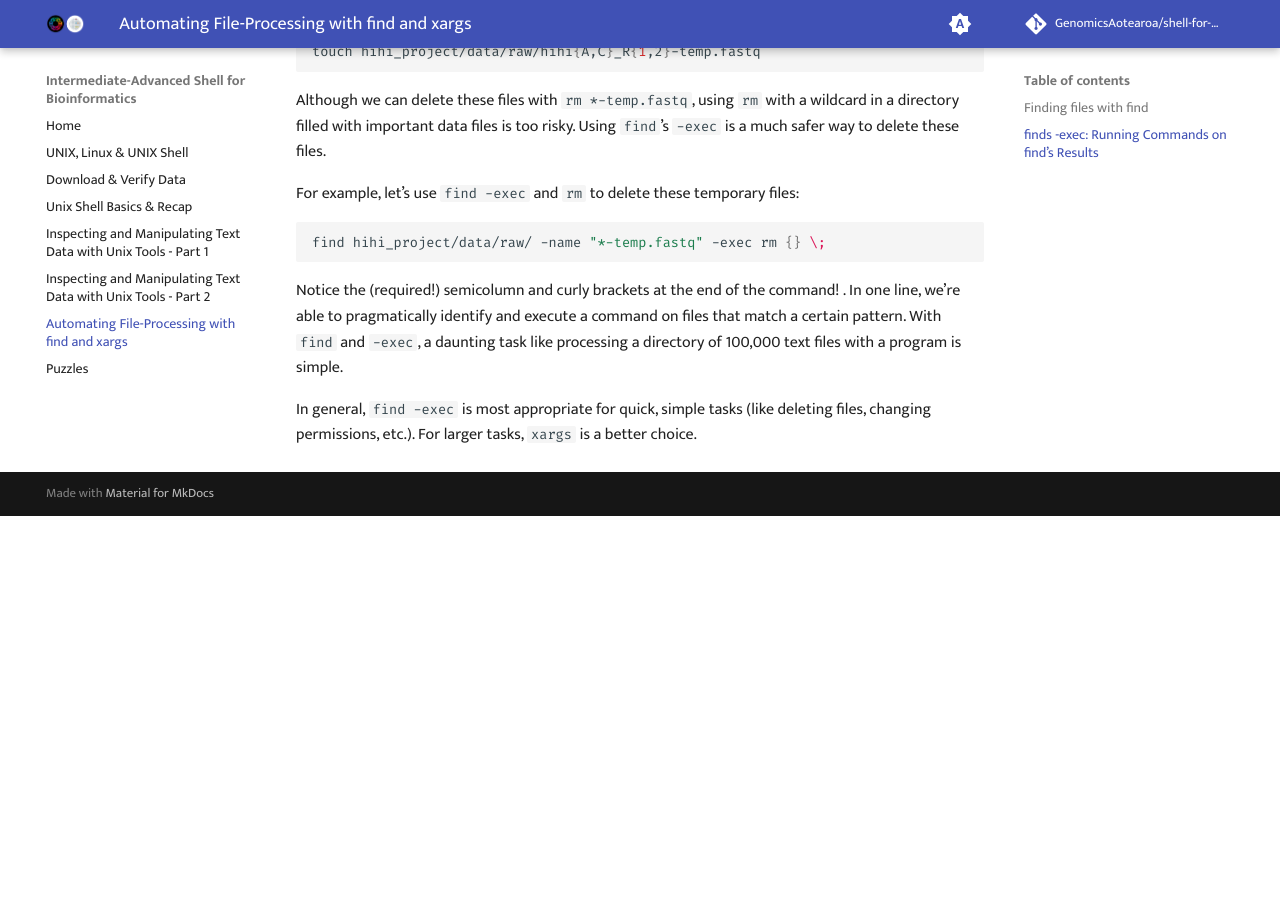
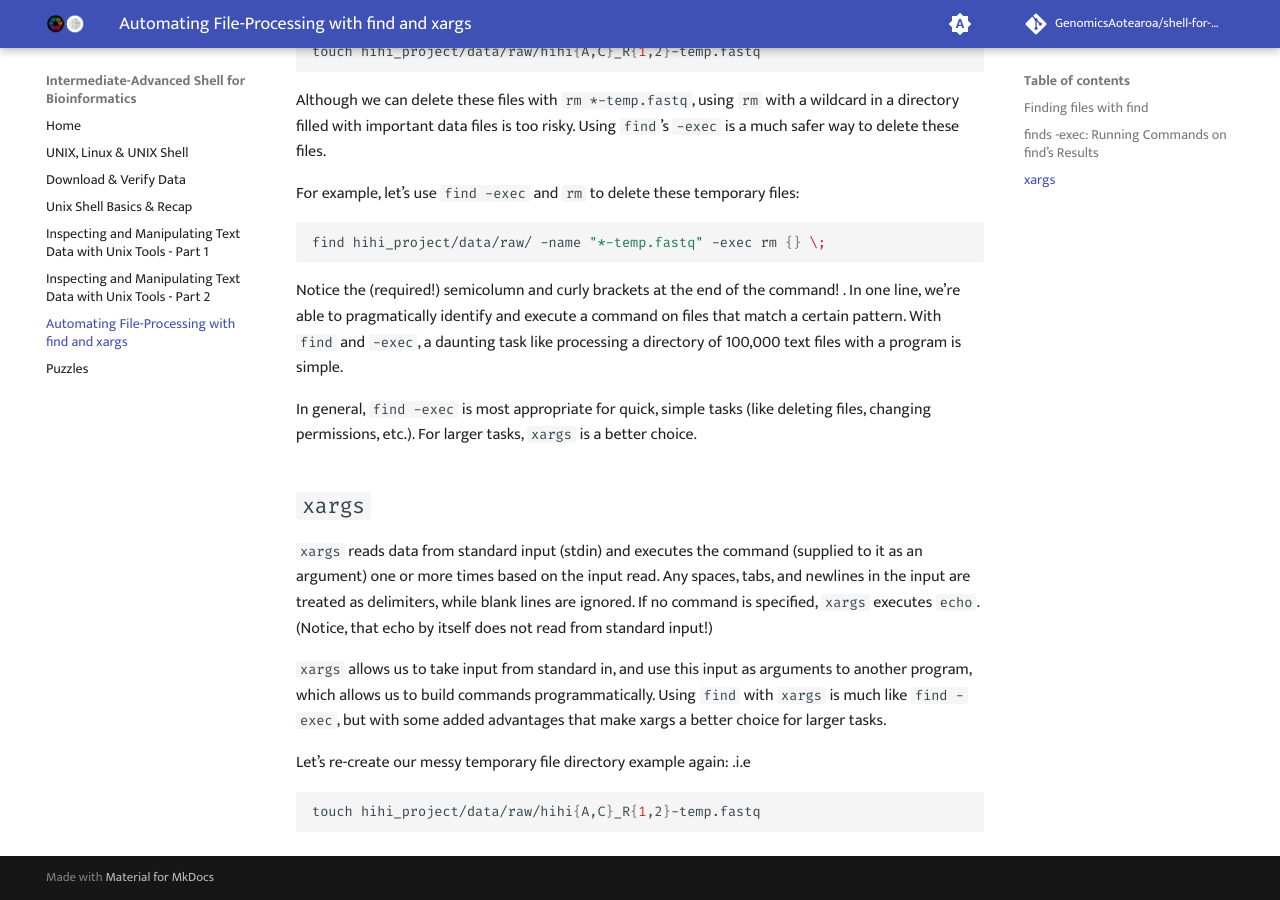
Before and after one commit to GenomicsAotearoa/shell-for-bioinformatics, an MkDocs documentation site: the page built from docs/6_automate_fileprocessing_find_xargs.md, in a window 1280 px wide and 900 px high, scrolled down 2616 px. Built offline with MkDocs 1.6.1 and Material for MkDocs 9.7.7, drawn with Linux system fonts in a browser that asks for light colours; comment, search, counter and statistics services are not loaded; before the commit the page ends 3132 px from its top, so only the background shows below that.

Commit message:
recreate temp files for xargs

````diff
--- a/docs/6_automate_fileprocessing_find_xargs.md
+++ b/docs/6_automate_fileprocessing_find_xargs.md
@@ -128,3 +128,15 @@ find hihi_project/data/raw/ -name "*-temp.fastq" -exec rm {} \;
 Notice the (required!) semicolumn and curly brackets at the end of the command! . In one line, we’re able to pragmatically identify and execute a command on files that match a certain pattern. With `find` and `-exec`, a daunting task like processing a directory of 100,000 text files with a program is simple.
 
 In general, `find -exec` is most appropriate for quick, simple tasks (like deleting files, changing permissions, etc.). For larger tasks, `xargs` is a better choice.
+
+## `xargs`
+
+`xargs` reads data from standard input (stdin) and executes the command (supplied to it as an argument) one or more times based on the input read. Any spaces, tabs, and newlines in the input are treated as delimiters, while blank lines are ignored. If no command is specified, `xargs` executes `echo`. (Notice, that echo by itself does not read from standard input!)
+
+`xargs` allows us to take input from standard in, and use this input as arguments to another program, which allows us to build commands programmatically. Using `find` with `xargs` is much like `find -exec`, but with some added advantages that make xargs a better choice for larger tasks.
+
+Let’s re-create our messy temporary file directory example again: .i.e
+
+```bash
+touch hihi_project/data/raw/hihi{A,C}_R{1,2}-temp.fastq
+```
````
